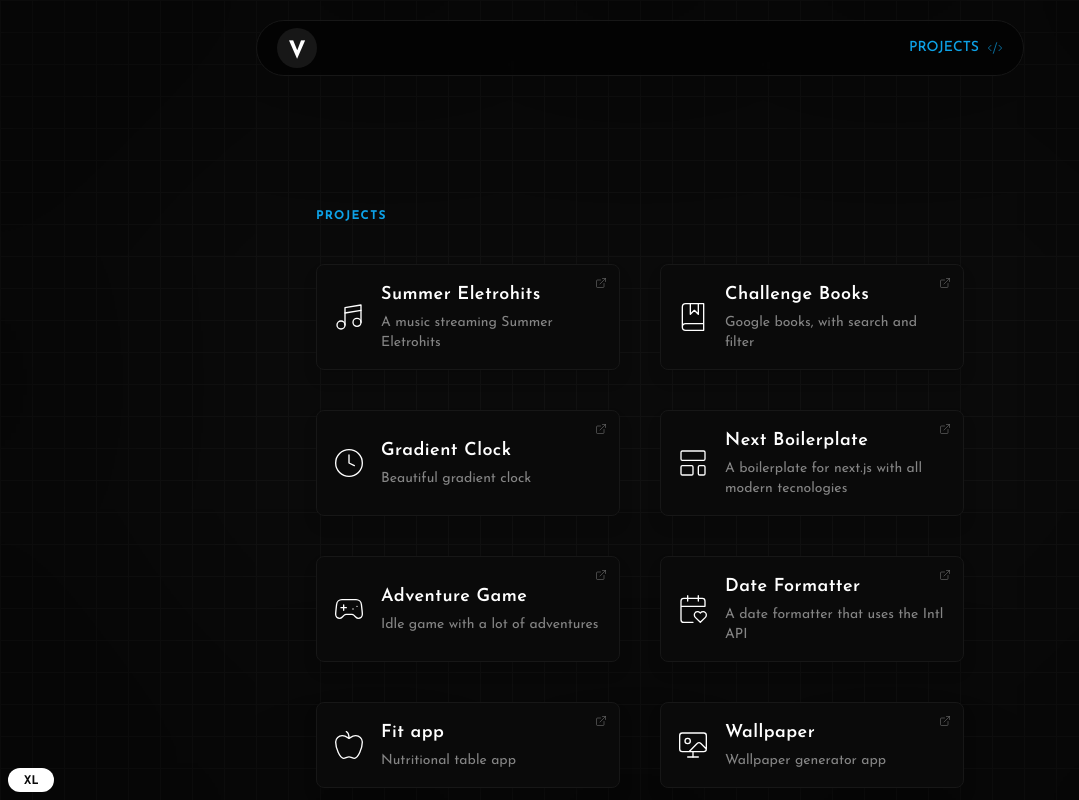
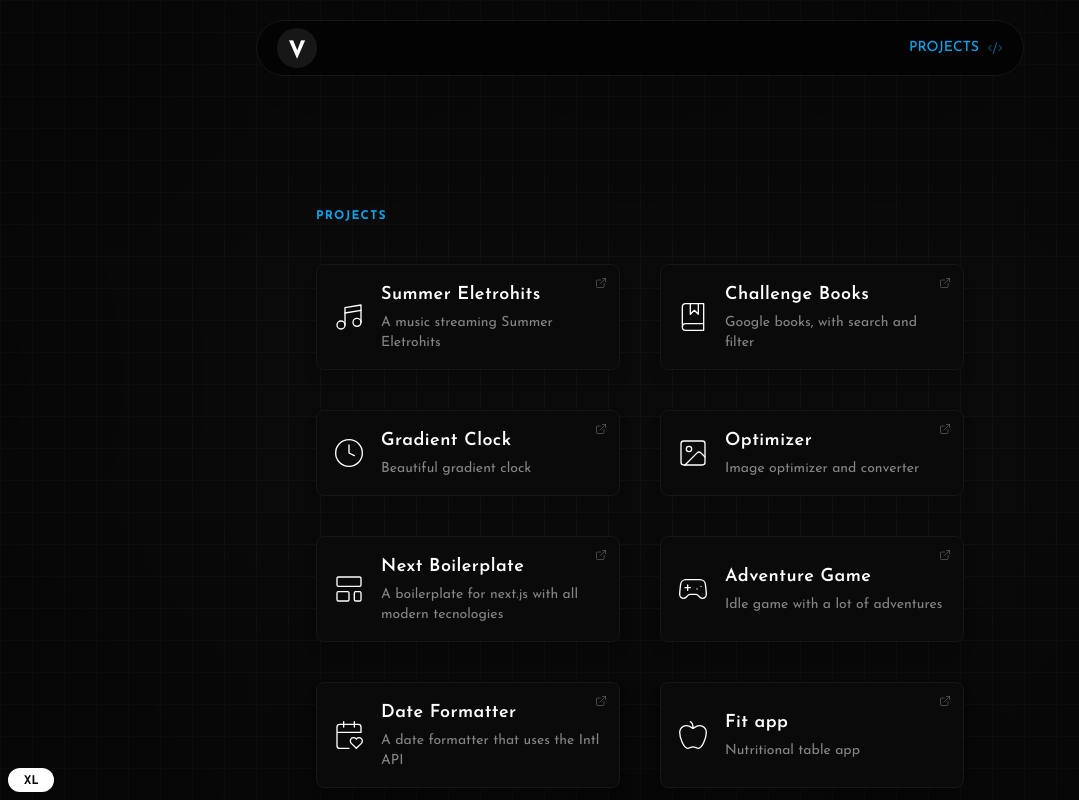
Before and after one commit to vinihvc/viniciusvicentini.com, a Next.js app: page /projects in a window 1280 px wide. Shown: the top 800 px of the page, without its empty margins (0-1079 px from the left). Built offline with nearby package versions, Linux system fonts and the light colour scheme; no server answers.

Commit message:
add new repo

```diff
--- a/constants/repo.ts
+++ b/constants/repo.ts
@@ -4,6 +4,7 @@ import {
   CalendarHeart,
   Clock,
   Gamepad2,
+  Image,
   LayoutTemplate,
   Music4,
   Wallpaper,
@@ -27,9 +28,16 @@ export const REPO_LINKS = [
   {
     title: 'Gradient Clock',
     description: 'Beautiful gradient clock',
-    repo_url: 'https://github.com/vinihvc/gradient-clock ',
+    repo_url: 'https://github.com/vinihvc/gradient-clock',
     website_url: 'https://clock.viniciusvicentini.com/',
     icon: Clock,
+  },
+  {
+    title: 'Optimizer',
+    description: 'Image optimizer and converter',
+    repo_url: 'https://github.com/vinihvc/optimizer',
+    website_url: 'https://optimizer.viniciusvicentini.com/',
+    icon: Image,
   },
   {
     title: 'Next Boilerplate',
```
Also changed, not shown: package.json (+9 -9 lines), 1 other file (tests, documents, lock files or other folders).
